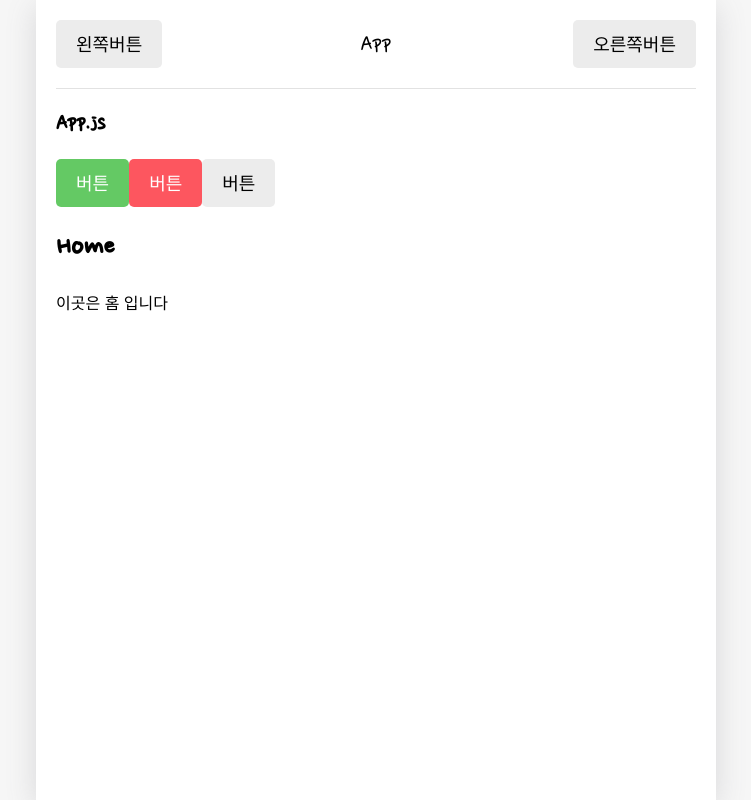
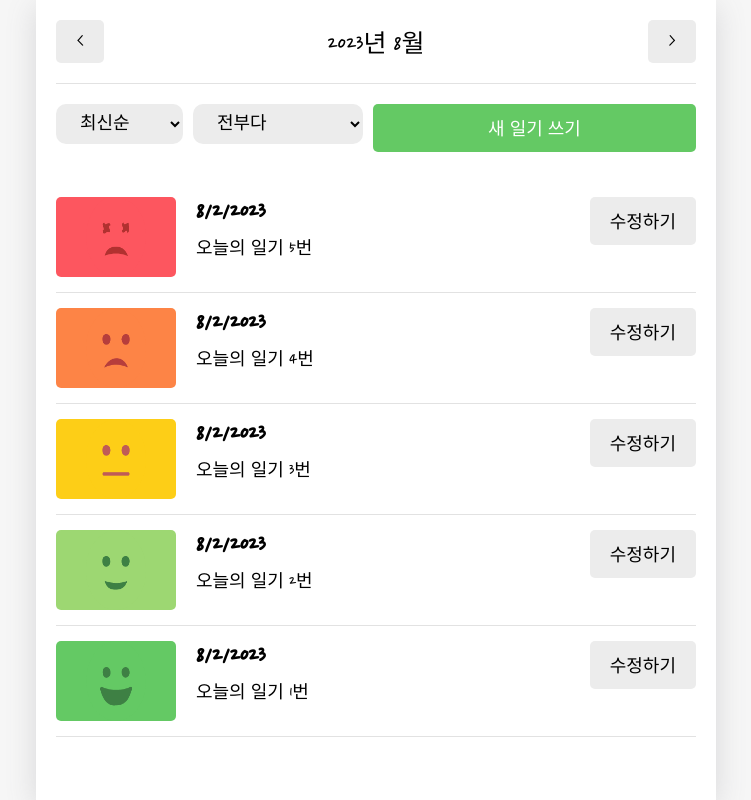
Before and after one commit to 627km/Emotion-Diary, a React (Create React App) app: page / in a window 1280 px wide. Shown: the whole page, without its empty margins (264-1015 px from the left). Built offline with nearby package versions, Linux system fonts and the light colour scheme; a web font is replaced by a local one.

Commit message:
feat: Develop Home page

```diff
--- a/src/App.css
+++ b/src/App.css
@@ -94,3 +94,91 @@ header .head_btn_right {
 header button {
   font-family: "Nanum Pen Script";
 }
+
+/* DiaryList */
+
+.DiaryList .menu_wrapper {
+  margin-top: 20px;
+  margin-bottom: 30px;
+  display: flex;
+  justify-content: space-between; /* 간격이 완전히 벌어지게 된다.*/
+}
+
+.DiaryList .menu_wrapper .right_col {
+  flex-grow: 1; /* flex의 남은 공간을 전부 갖게된다. */
+}
+
+.DiaryList .menu_wrapper .right_col button {
+  width: 100%;
+}
+
+.DiaryList .ControlMenu {
+  margin-right: 10px;
+  border: none;
+  border-radius: 10px;
+  background-color: #ececec;
+
+  padding-top: 10px;
+  padding-bottom: 10px;
+  padding-left: 20px;
+  padding-right: 20px;
+
+  cursor: pointer;
+  font-family: "Nanum Pen Script";
+  font-size: 18px;
+}
+
+.DiaryItem {
+  padding-top: 15px;
+  padding-bottom: 15px;
+  border-bottom: 1px solid #e2e2e2;
+  display: flex;
+  justify-content: space-between;
+}
+
+.DiaryItem .emotion_img_wrapper {
+  cursor: pointer;
+  min-width: 120px;
+  height: 80px;
+  border-radius: 5px;
+  display: flex;
+  justify-content: center;
+}
+
+.DiaryItem .emotion_img_wrapper_1 {
+  background-color: #64c964;
+}
+.DiaryItem .emotion_img_wrapper_2 {
+  background-color: #9dd772;
+}
+.DiaryItem .emotion_img_wrapper_3 {
+  background-color: #fdce17;
+}
+.DiaryItem .emotion_img_wrapper_4 {
+  background-color: #fd8446;
+}
+.DiaryItem .emotion_img_wrapper_5 {
+  background-color: #fd565f;
+}
+
+.DiaryItem .emotion_img_wrapper img {
+  width: 50%;
+}
+
+.DiaryItem .info_wrapper {
+  cursor: pointer;
+  flex-grow: 1;
+  margin-left: 20px;
+}
+.DiaryItem .diary_date {
+  font-weight: bold;
+  font-size: 25px;
+  margin-bottom: 5px;
+}
+.DiaryItem .diary_content_preview {
+  font-size: 18px;
+}
+
+.DiaryItem .btn_wrapper {
+  min-width: 70px;
+}
--- a/src/App.js
+++ b/src/App.js
@@ -1,3 +1,4 @@
+import React, { useReducer, useRef } from "react";
 import "./App.css";
 import { BrowserRouter, Routes, Route } from "react-router-dom";
 
@@ -6,50 +7,114 @@ import New from "./pages/New";
 import Edit from "./pages/Edit";
 import Diary from "./pages/Diary";
 
-// COMPONENTS
-import MyButton from "./components/MyButton";
-import MyHeader from "./components/MyHeader";
+const reducer = (state, action) => {
+  let newState = [];
+  switch (action.type) {
+    case "INIT": {
+      return action.data;
+    }
+    case "CREATE": {
+      newState = [...action.data, ...newState];
+      break;
+    }
+    case "REMOVE": {
+      newState = state.filter((it) => it.id !== action.targetId);
+      break;
+    }
+    case "EDIT": {
+      newState = state.map((it) =>
+        it.id === action.data.id ? { ...action.data } : it
+      );
+    }
+    default:
+      return state;
+  }
+  return newState;
+};
+
+export const DiaryStateContext = React.createContext();
+export const DiaryDispatchContext = React.createContext();
+
+const dummyData = [
+  {
+    id: 1,
+    emotion: 1,
+    content: "오늘의 일기 1번",
+    date: 1690967109531,
+  },
+  {
+    id: 2,
+    emotion: 2,
+    content: "오늘의 일기 2번",
+    date: 1690967109535,
+  },
+  {
+    id: 3,
+    emotion: 3,
+    content: "오늘의 일기 3번",
+    date: 1690967109537,
+  },
+  {
+    id: 4,
+    emotion: 4,
+    content: "오늘의 일기 4번",
+    date: 1690967109539,
+  },
+  {
+    id: 5,
+    emotion: 5,
+    content: "오늘의 일기 5번",
+    date: 1690967109545,
+  },
+];
 
 function App() {
-  const env = process.env;
-  env.PUBLIC_URL = env.PUBLIC_URL || "";
+  const [data, dispatch] = useReducer(reducer, dummyData);
+
+  const dataId = useRef(0);
+  const onCreate = (date, content, emotion) => {
+    dispatch({
+      type: "CREATE",
+      data: {
+        id: dataId.current,
+        data: new Date(date).getTime(),
+        content,
+        emotion,
+      },
+    });
+    dataId.current += 1;
+  };
+
+  const onRemove = (targetId) => {
+    dispatch({ type: "REMOVE", targetId });
+  };
+
+  const onEdit = (targetId, date, content, emotion) => {
+    dispatch({
+      type: "EDIT",
+      data: {
+        id: targetId,
+        date: new Date(date).getTime(),
+        content,
+        emotion,
+      },
+    });
+  };
 
   return (
+    <DiaryStateContext.Provider value={data}>
+      <DiaryDispatchContext.Provider
+        value={{
+          onCreate,
+          onRemove,
+          onEdit,
+        }}
+      >
         <BrowserRouter>
           <div className="App">
-        <MyHeader
-          headText={"App"}
-          leftChild={
-            <MyButton
-              text={"왼쪽버튼"}
-              onClick={() => {
-                alert("왼쪽클릭");
-              }}
-            />
-          }
-          rightChild={
-            <MyButton
-              text={"오른쪽버튼"}
-              onClick={() => {
-                alert("오른쪽클릭");
-              }}
-            />
-          }
-        />
-        <h2>App.js</h2>
             {/* process.env.PUBLIC_URL : 현재 파일이 어디있든 상관없이 바로 public 디렉토리를 가리키게 된다 */}
             {/* <img src={process.env.PUBLIC_URL + `/assets/emotion1.png`} /> */}
-        <MyButton
-          text={"버튼"}
-          onClick={() => alert("버튼클릭")}
-          type={"positive"}
-        />
-        <MyButton
-          text={"버튼"}
-          onClick={() => alert("버튼클릭")}
-          type={"negative"}
-        />
-        <MyButton text={"버튼"} onClick={() => alert("버튼클릭")} />
+
             <Routes>
               <Route path="/" element={<Home />} />
               <Route path="/new" element={<New />} />
@@ -58,6 +123,8 @@ function App() {
             </Routes>
           </div>
         </BrowserRouter>
+      </DiaryDispatchContext.Provider>
+    </DiaryStateContext.Provider>
   );
 }
 
--- /dev/null
+++ b/src/components/DiaryItem.js
@@ -0,0 +1,37 @@
+import { Navigate, useNavigate } from "react-router-dom";
+import MyButton from "./MyButton";
+
+const DiaryItem = ({ id, emotion, content, date }) => {
+  const navigate = useNavigate();
+  const strDate = new Date(parseInt(date)).toLocaleDateString();
+
+  const goDetail = () => {
+    navigate(`/diary/${id}`);
+  };
+
+  const goEdit = () => {
+    navigate(`/edit/${id}`);
+  };
+  return (
+    <div className="DiaryItem">
+      <div
+        onClick={goDetail}
+        className={[
+          "emotion_img_wrapper",
+          `emotion_img_wrapper_${emotion}`,
+        ].join(" ")}
+      >
+        <img src={process.env.PUBLIC_URL + `assets/emotion${emotion}.png`} />
+      </div>
+      <div className="info_wrapper" onClick={goDetail}>
+        <div className="diary_date">{strDate}</div>
+        <div className="diary_content_preview">{content.slice(0, 25)}</div>
+      </div>
+      <div className="btn_wrapper">
+        <MyButton text={"수정하기"} onClick={goEdit} />
+      </div>
+    </div>
+  );
+};
+
+export default DiaryItem;
--- /dev/null
+++ b/src/components/DiaryList.js
@@ -0,0 +1,97 @@
+import { useState } from "react";
+import { useNavigate } from "react-router-dom";
+import MyButton from "./MyButton";
+import DiaryItem from "./DiaryItem";
+
+const sortOptionList = [
+  { value: "latest", name: "최신순" },
+  { value: "oldest", name: "오래된순" },
+];
+
+const filterOptionList = [
+  { value: "all", name: "전부다" },
+  { value: "good", name: "좋은 감정만" },
+  { value: "bad", name: "안 좋은 감정만" },
+];
+
+const ControlMenu = ({ value, onChange, optionList }) => {
+  return (
+    <select
+      className="ControlMenu"
+      value={value}
+      onChange={(e) => onChange(e.target.value)}
+    >
+      {optionList.map((it, idx) => (
+        <option key={idx} value={it.value}>
+          {it.name}
+        </option>
+      ))}
+    </select>
+  );
+};
+
+const DiaryList = ({ diaryList }) => {
+  const navigate = useNavigate();
+  const [sortType, setSortType] = useState("latest");
+  const [filter, setFilter] = useState("all");
+
+  const getProcessedDiaryList = () => {
+    const filterCallBack = (item) => {
+      if (filter === "good") {
+        return parseInt(item.emotion) <= 3;
+      } else {
+        return parseInt(item.emotion) > 3;
+      }
+    };
+    // 원본 배열을 보존하기 위해 복사를함 (깊은 복사)
+    // JSON.stringify : 배열을 스트링타입으로 변환
+    // JSON.parse : 문자열을 다시 배열로 복호화
+    const copyList = JSON.parse(JSON.stringify(diaryList));
+    const filteredList =
+      filter === "all" ? copyList : copyList.filter((it) => filterCallBack(it));
+
+    const compare = (a, b) => {
+      if (sortType === "latest") {
+        return parseInt(b.date) - parseInt(a.date);
+      } else {
+        return parseInt(a.date) - parseInt(b.date);
+      }
+    };
+    const sortedList = filteredList.sort(compare);
+    return sortedList;
+  };
+  return (
+    <div className="DiaryList">
+      <div className="menu_wrapper ">
+        <div className="left_col">
+          <ControlMenu
+            value={sortType}
+            onChange={setSortType}
+            optionList={sortOptionList}
+          />
+          <ControlMenu
+            value={filter}
+            onChange={setFilter}
+            optionList={filterOptionList}
+          />
+        </div>
+        <div className="right_col">
+          <MyButton
+            type={"positive"}
+            text={"새 일기 쓰기"}
+            onClick={() => navigate("/new")}
+          />
+        </div>
+      </div>
+
+      {getProcessedDiaryList().map((it) => (
+        <DiaryItem key={it.id} {...it} />
+      ))}
+    </div>
+  );
+};
+
+DiaryList.defaultProps = {
+  diaryList: [],
+};
+export default DiaryList;
--- a/src/pages/Home.js
+++ b/src/pages/Home.js
@@ -1,8 +1,58 @@
+import { useContext, useEffect, useState } from "react";
+import MyHeader from "../components/MyHeader";
+import MyButton from "../components/MyButton";
+import { DiaryStateContext } from "../App";
+import DiaryList from "../components/DiaryList";
+
 const Home = () => {
+  const diaryList = useContext(DiaryStateContext);
+
+  const [data, setData] = useState([]);
+
+  const [curDate, setCurDate] = useState(new Date());
+  const headText = `${curDate.getFullYear()}년 ${curDate.getMonth() + 1}월`;
+
+  useEffect(() => {
+    if (diaryList.length >= 1) {
+      const firstDay = new Date(
+        curDate.getFullYear(),
+        curDate.getMonth(),
+        1
+      ).getTime();
+      const lastDay = new Date(
+        curDate.getFullYear(),
+        curDate.getMonth() + 1,
+        0
+      ).getTime();
+
+      setData(
+        diaryList.filter((it) => firstDay <= it.date && it.date <= lastDay)
+      );
+    }
+  }, [diaryList, curDate]);
+
+  useEffect(() => {
+    console.log(data);
+  }, [data]);
+
+  const increaseMonth = () => {
+    setCurDate(
+      new Date(curDate.getFullYear(), curDate.getMonth() + 1, curDate.getDate())
+    );
+  };
+  const decreaseMonth = () => {
+    setCurDate(
+      new Date(curDate.getFullYear(), curDate.getMonth() - 1, curDate.getDate())
+    );
+  };
   return (
     <div>
-      <h1>Home</h1>
-      <p>이곳은 홈 입니다</p>
+      <MyHeader
+        headText={headText}
+        leftChild={<MyButton text={"<"} onClick={decreaseMonth} />}
+        rightChild={<MyButton text={">"} onClick={increaseMonth} />}
+      ></MyHeader>
+      <DiaryList diaryList={data} />
     </div>
   );
 };
```
Lines whose indentation alone changed are shown as unchanged.
